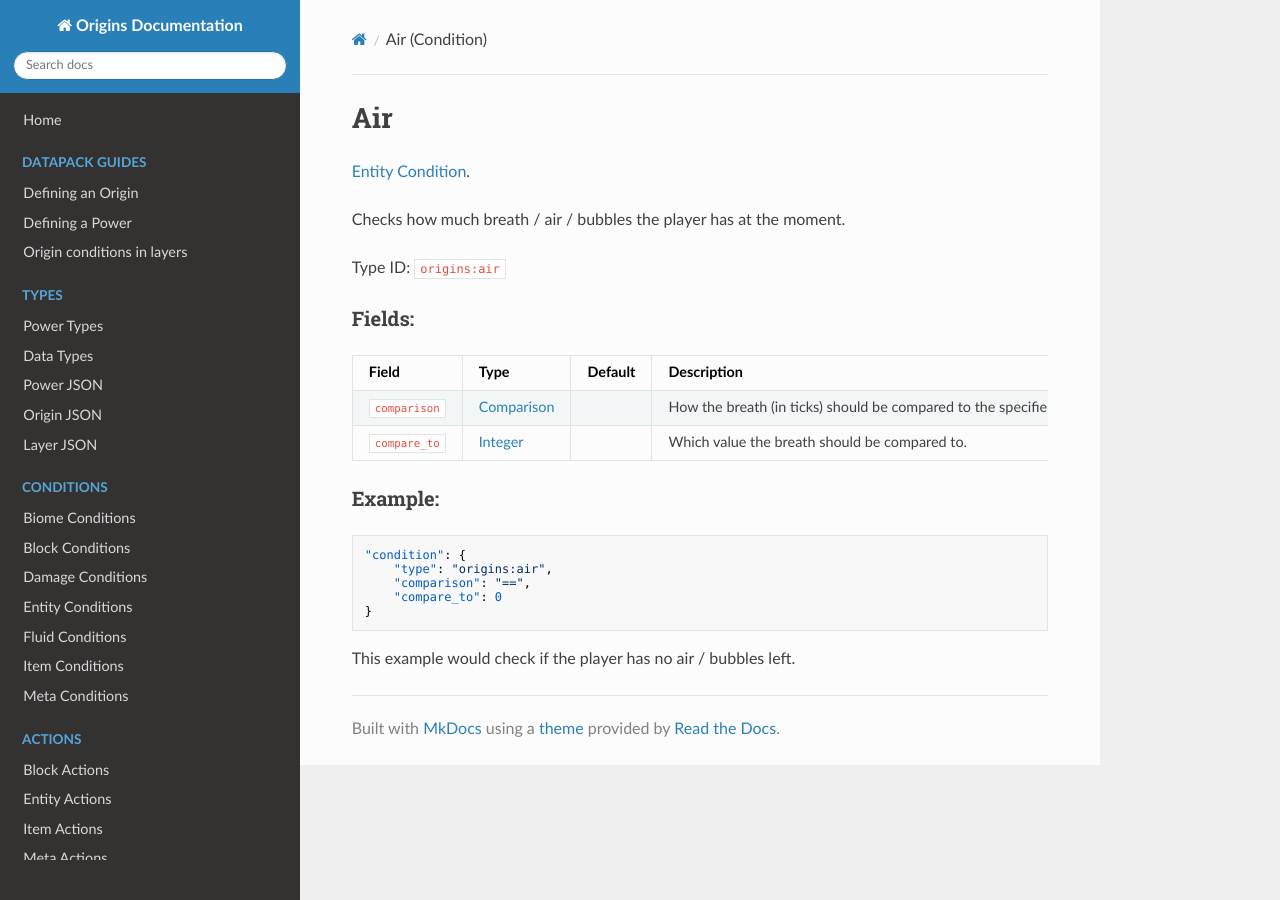
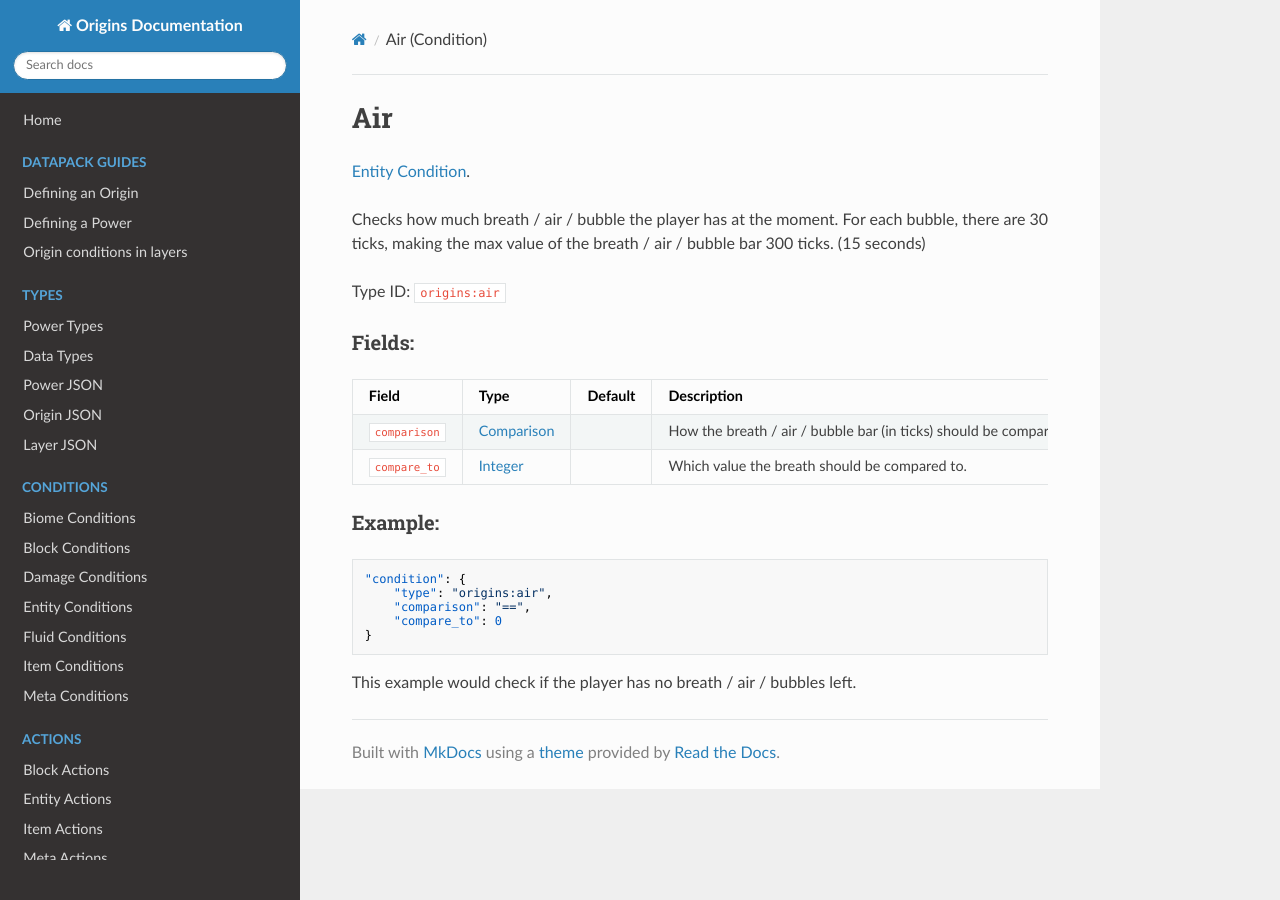
Before and after one commit to apace100/origins-docs, an MkDocs documentation site: the page built from docs/entity_conditions/air.md, in a window 1280 px wide. Built offline with MkDocs 1.6.1, drawn with Linux system fonts in a browser that asks for light colours; nearby versions of some CDN libraries.

Commit message:
Expanded `air.md` a tiny bit Now should inform how many ticks are in a single bubble and stuff

````diff
--- a/docs/entity_conditions/air.md
+++ b/docs/entity_conditions/air.md
@@ -6,7 +6,7 @@ date: 2021-04-04
 
 [Entity Condition](../entity_conditions.md).
 
-Checks how much breath / air / bubbles the player has at the moment.
+Checks how much breath / air / bubble the player has at the moment. For each bubble, there are 30 ticks, making the max value of the breath / air / bubble bar 300 ticks. (15 seconds)
 
 Type ID: `origins:air`
 
@@ -14,7 +14,7 @@ Type ID: `origins:air`
 
 Field  | Type | Default | Description
 -------|------|---------|-------------
-`comparison` | [Comparison](../data_types/comparison.md) | |  How the breath (in ticks) should be compared to the specified value.
+`comparison` | [Comparison](../data_types/comparison.md) | |  How the breath / air / bubble bar (in ticks) should be compared to the specified value.
 `compare_to` | [Integer](../data_types/integer.md) | | Which value the breath should be compared to.
 
 ### Example:
@@ -25,4 +25,4 @@ Field  | Type | Default | Description
     "compare_to": 0
 }
 ```
-This example would check if the player has no air / bubbles left.
+This example would check if the player has no breath / air / bubbles left.
````
